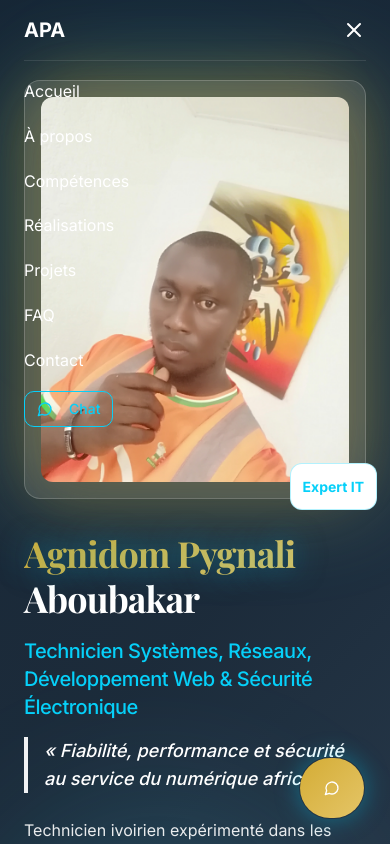
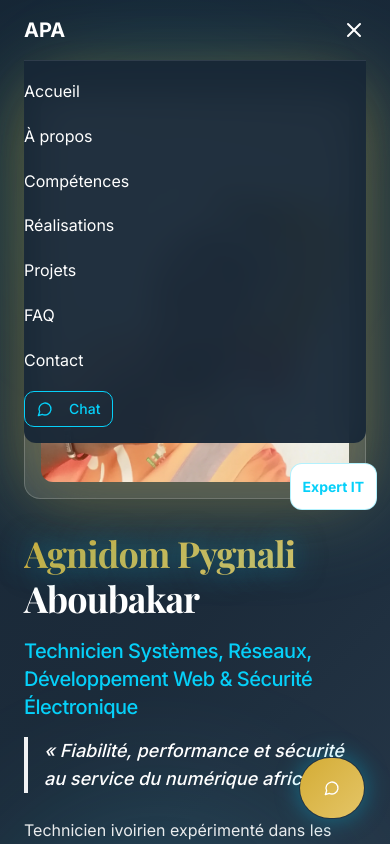
Before and after one commit to all-ntic/apa-pro, a React (Vite) app: page / in a window 390 px wide. Both pictures are taken after a click on the button 354 px from the left and 30 px from the top of the page. Shown: the top 844 px of the page. Built offline with nearby package versions, Linux system fonts and the light colour scheme; the HTML template or start-up script is replaced by a standard one.

Commit message:
Fix mobile menu background

```diff
--- a/src/components/Navigation.tsx
+++ b/src/components/Navigation.tsx
@@ -97,7 +97,7 @@ const Navigation = () => {
 
         {/* Mobile Navigation */}
         {isOpen && (
-          <div className="md:hidden mt-4 pb-4 border-t border-white/10">
+          <div className="md:hidden mt-4 pb-4 border-t border-white/10 bg-navy-dark/95 backdrop-blur-lg rounded-b-lg">
             <div className="flex flex-col space-y-4 pt-4">
               <button
                 onClick={() => scrollToSection("accueil")}
```
